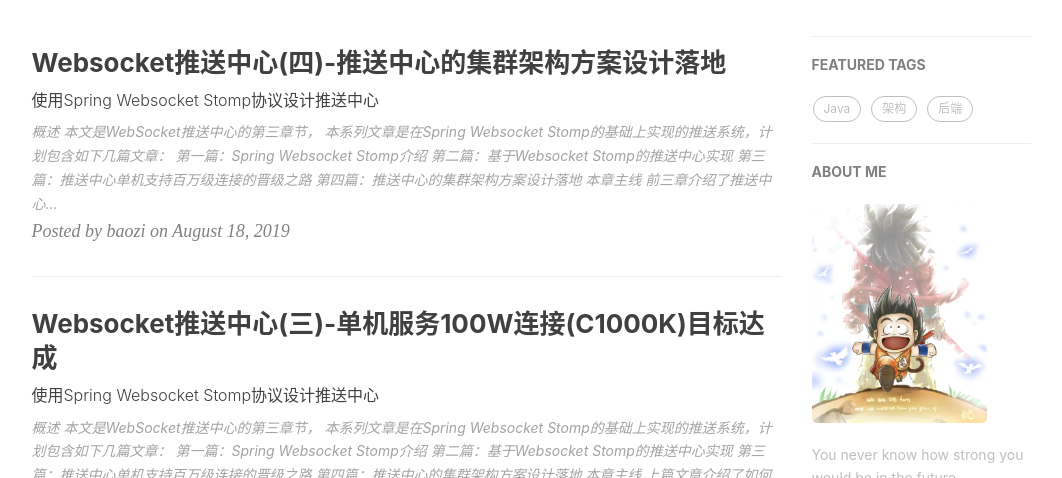
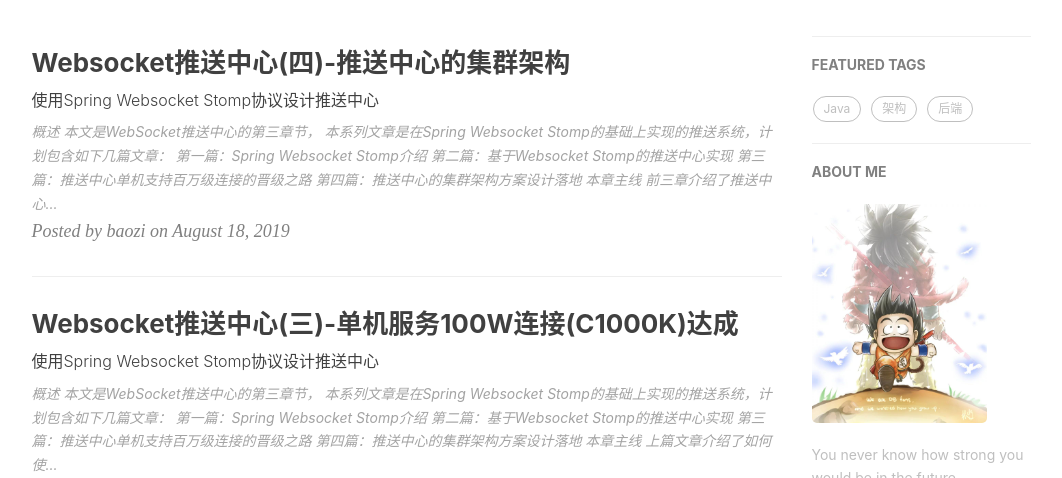
Before and after one commit to shibd/shibd.github.io, a Jekyll site: the page built from index.html, in a window 1280 px wide and 900 px high, cut to the strip 422-900 px from the top of the window. Shown: the whole strip, without its empty margins (136-1198 px from the left). Built offline with Jekyll 4.4.1, drawn with Linux system fonts in a browser that asks for light colours; nearby versions of some CDN libraries; the list of posts is cut into pages by our own code; comment, search, counter and statistics services are not loaded.

Commit message:
fix: 修改名字

```diff
--- a/_posts/2019-08-17-Message-Center-3.md
+++ b/_posts/2019-08-17-Message-Center-3.md
@@ -1,6 +1,6 @@
 ---
 layout:     post
-title:      Websocket推送中心(三)-单机服务100W连接(C1000K)目标达成
+title:      Websocket推送中心(三)-单机服务100W连接(C1000K)达成
 subtitle:   使用Spring Websocket Stomp协议设计推送中心
 date:       2019-08-17
 author:     baozi
--- a/_posts/2019-08-18-Message-Center-4.md
+++ b/_posts/2019-08-18-Message-Center-4.md
@@ -1,6 +1,6 @@
 ---
 layout:     post
-title:      Websocket推送中心(四)-推送中心的集群架构方案设计落地
+title:      Websocket推送中心(四)-推送中心的集群架构
 subtitle:   使用Spring Websocket Stomp协议设计推送中心
 date:       2019-08-18
 author:     baozi
```
